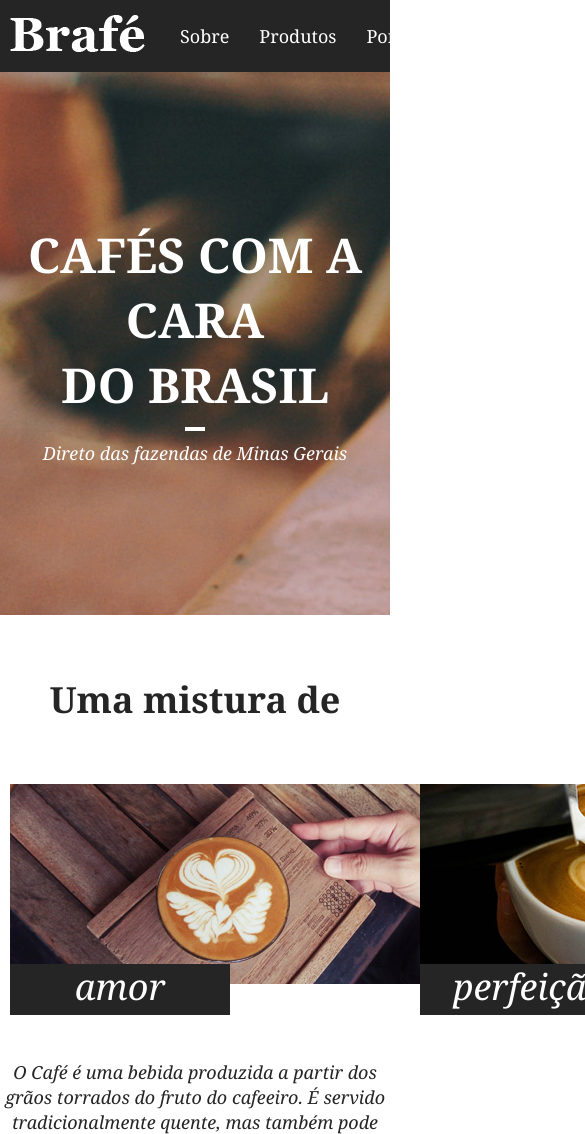
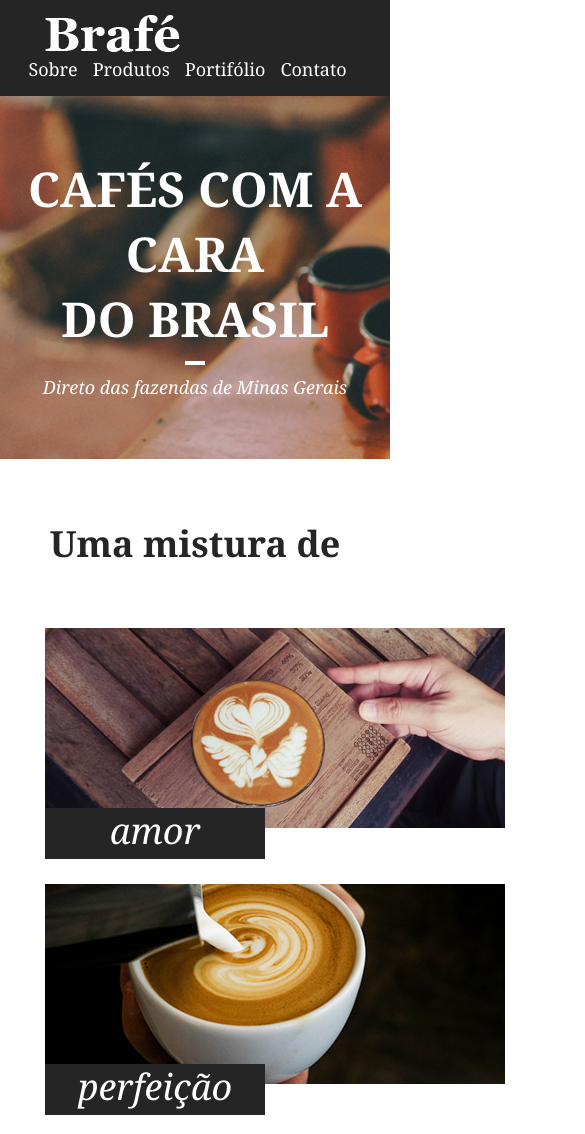
Before and after one commit to IgorApolucena/Projeto_Brafe, a plain HTML site: page index.html in a window 390 px wide. Shown: the top 1134 px of the page, 585 px wide, since content can reach past the window. Drawn offline with Linux system fonts and the light colour scheme.

Commit message:
add responsividade v1

```diff
--- /dev/null
+++ b/css/responsivo.css
@@ -0,0 +1,29 @@
+@media screen and (max-width: 739px){
+    .container{
+        flex-direction: column;
+        max-width: 300px;
+    }
+    .menu-nav{
+        margin:0px;
+    }
+    .menu-logo{
+        margin:0px;
+    }
+    .menu-nav ul li a{
+        padding-left: 0px;
+    }
+    .intro{
+        padding: 60px 0;
+    }
+    .sobre-item, .produtos-item, .locais-info, .locais-img{
+        margin-left: 0px;
+        margin-right: 0px;
+    }
+    .assine-form{
+        margin: 0px;
+    }
+
+    .footer-img, footer p{
+        margin: 10px 0;
+    }
+}
--- a/index.html
+++ b/index.html
@@ -4,6 +4,7 @@
     <meta charset="UTF-8">
     <meta name="viewport" content="width=device-width, initial-scale=1.0">
     <link rel="stylesheet" href="css/brafe.css">
+    <link rel="stylesheet" href="css/responsivo.css">
     <title>Cafeteria Brafé</title>
 </head>
 <body>
```
